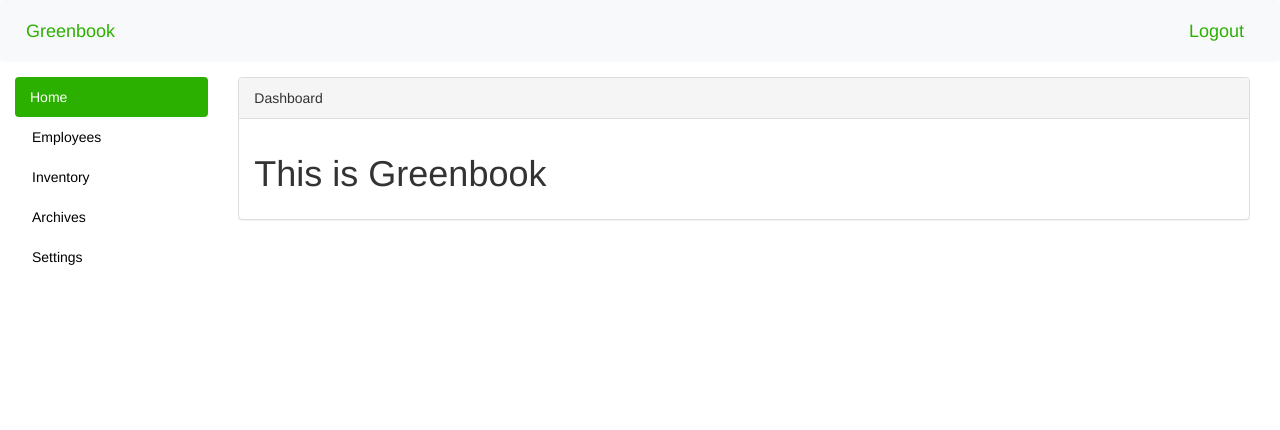
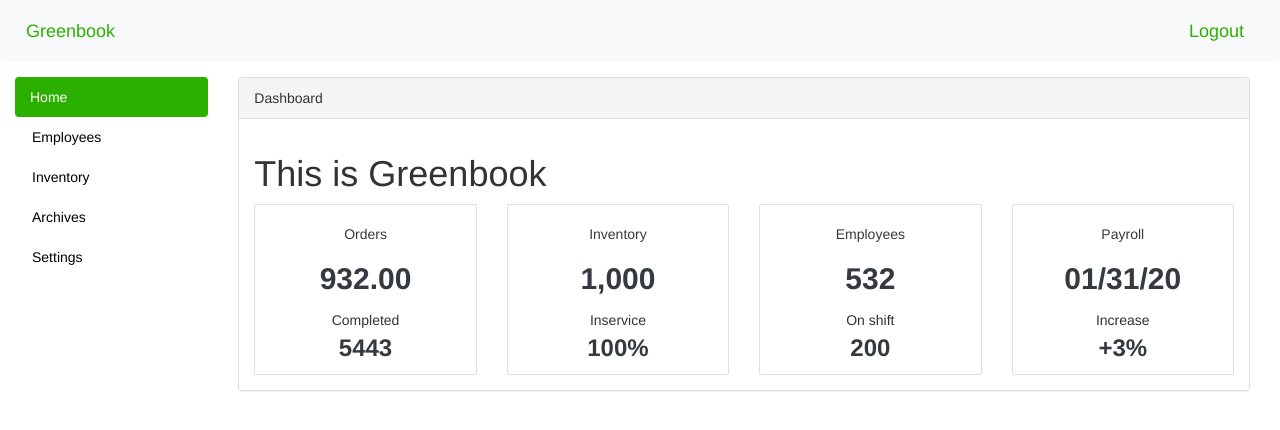
Before and after one commit to lucidlactose/softwareEngineeringProject, an Angular app: page /profilePage in a window 1280 px wide. Shown: the top 430 px of the page. Built offline with nearby package versions, Linux system fonts and the light colour scheme.

Commit message:
add stats

```diff
--- a/src/app/profile-page/profile-page.component.html
+++ b/src/app/profile-page/profile-page.component.html
@@ -32,6 +32,52 @@
 					</div>
 					<div class="panel-body">
 						<h1>This is Greenbook</h1>
+						<div class="row">
+							<div class="col-xl-3 col-lg-6 col-sm-6 grid-margin stretch-card">
+							  <div class="card">
+								<div class="card-body text-center">
+								  <h5 class="mb-2 text-dark font-weight-normal">Orders</h5>
+								  <h2 class="mb-4 text-dark font-weight-bold">932.00</h2>
+								  <!-- <div class="dashboard-progress dashboard-progress-1 d-flex align-items-center justify-content-center item-parent"><canvas width="250" height="250" style="height: 125px; width: 125px;"></canvas><i class="mdi mdi-lightbulb icon-md absolute-center text-dark"></i></div> -->
+								  <p class="mt-4 mb-0">Completed</p>
+								  <h3 class="mb-0 font-weight-bold mt-2 text-dark">5443</h3>
+								</div>
+							  </div>
+							</div>
+							<div class="col-xl-3 col-lg-6 col-sm-6 grid-margin stretch-card">
+							  <div class="card">
+								<div class="card-body text-center">
+								  <h5 class="mb-2 text-dark font-weight-normal">Inventory</h5>
+								  <h2 class="mb-4 text-dark font-weight-bold">1,000</h2>
+								  <!-- <div class="dashboard-progress dashboard-progress-2 d-flex align-items-center justify-content-center item-parent"><canvas width="250" height="250" style="height: 125px; width: 125px;"></canvas><i class="mdi mdi-account-circle icon-md absolute-center text-dark"></i></div> -->
+								  <p class="mt-4 mb-0">Inservice</p>
+								  <h3 class="mb-0 font-weight-bold mt-2 text-dark">100%</h3>
+								</div>
+							  </div>
+							</div>
+							<div class="col-xl-3  col-lg-6 col-sm-6 grid-margin stretch-card">
+							  <div class="card">
+								<div class="card-body text-center">
+								  <h5 class="mb-2 text-dark font-weight-normal">Employees</h5>
+								  <h2 class="mb-4 text-dark font-weight-bold">532</h2>
+								  <!-- <div class="dashboard-progress dashboard-progress-3 d-flex align-items-center justify-content-center item-parent"><canvas width="250" height="250" style="height: 125px; width: 125px;"></canvas><i class="mdi mdi-eye icon-md absolute-center text-dark"></i></div> -->
+								  <p class="mt-4 mb-0">On shift</p>
+								  <h3 class="mb-0 font-weight-bold mt-2 text-dark">200</h3>
+								</div>
+							  </div>
+							</div>
+							<div class="col-xl-3 col-lg-6 col-sm-6 grid-margin stretch-card">
+							  <div class="card">
+								<div class="card-body text-center">
+								  <h5 class="mb-2 text-dark font-weight-normal">Payroll</h5>
+								  <h2 class="mb-4 text-dark font-weight-bold">01/31/20</h2>
+								  <!-- <div class="dashboard-progress dashboard-progress-4 d-flex align-items-center justify-content-center item-parent"><canvas width="250" height="250" style="height: 125px; width: 125px;"></canvas><i class="mdi mdi-cube icon-md absolute-center text-dark"></i></div> -->
+								  <p class="mt-4 mb-0">Increase</p>
+								  <h3 class="mb-0 font-weight-bold mt-2 text-dark">+3%</h3>
+								</div>
+							  </div>
+							</div>
+						  </div>
 					</div>
 				</div>
 			</div>
```
